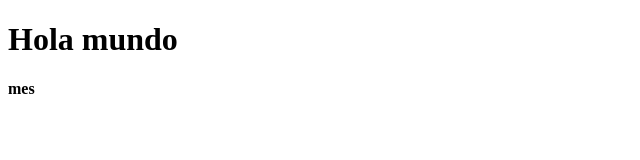
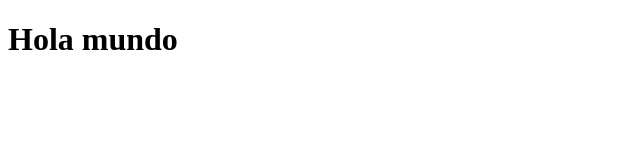
Before and after one commit to Manderman98/repPrueba, a plain HTML site: page index.html in a window 1280 px wide. Shown: the full height of the page, 0-640 px from the left. Drawn offline with Linux system fonts and the light colour scheme.

Commit message:
Revert "nuevo h4"
This reverts commit 9238b59672f05d88affc1b96adcffa3498246532.

```diff
--- a/index.html
+++ b/index.html
@@ -9,6 +9,5 @@
 <body>
     <h1>Hola mundo</h1>
     <form action="" method="post"></form>
-    <h4>mes</h4>
 </body>
 </html>
```
